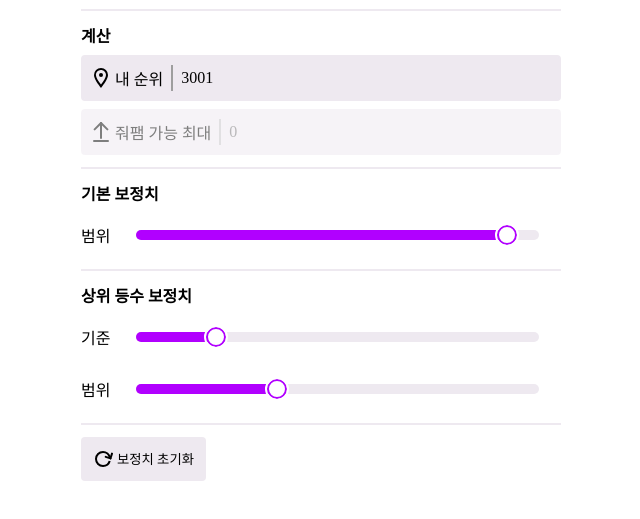
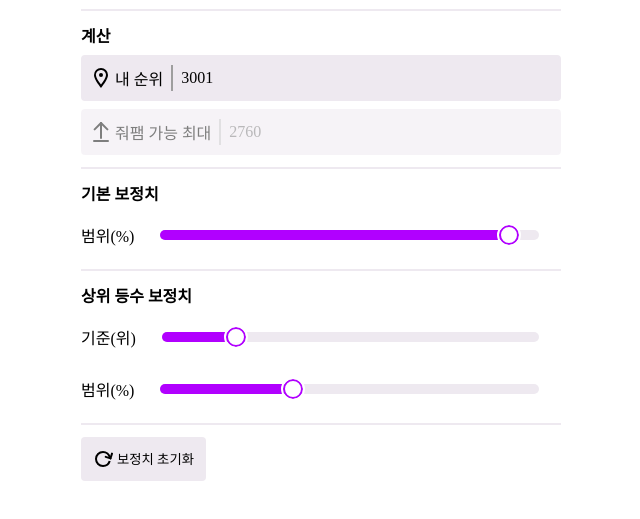
Before and after one commit to acherium/jwopaemteo, a plain HTML site: page index.html in a window 1280 px wide. Shown: the part 233-752 px from the top of the page, without its empty margins (319-959 px from the left). Drawn offline with Linux system fonts and the light colour scheme; a web font is replaced by a local one.

Commit message:
보정치 조절기 단위 표시, 시작시 doCalc 실행)

```diff
--- a/index.html
+++ b/index.html
@@ -64,7 +64,7 @@
     <div class="divline-row"></div>
     <h4>기본 보정치</h4>
     <div class="list-row wf">
-      <p lyra-tip="기본 구간에 대한 최대 도전 가능 범위를 설정합니다.">범위</p>
+      <p lyra-tip="기본 구간에 대한 최대 도전 가능 범위를 설정합니다.">범위(%)</p>
       <label class="wf f1">
         <input type="range" min="0" max="100" step="1" value="92" name="range-perc-main" id="range-perc-main">
       </label>
@@ -72,13 +72,13 @@
     <div class="divline-row"></div>
     <h4>상위 등수 보정치</h4>
     <div class="list-row wf">
-      <p lyra-tip="상위 등수 구간에 대한 최대 도전 가능 범위를 적용할 기준 등수를 설정합니다.">기준</p>
+      <p lyra-tip="상위 등수 구간에 대한 최대 도전 가능 범위를 적용할 기준 등수를 설정합니다.">기준(위)</p>
       <label class="wf f1">
         <input type="range" min="1" max="500" step="1" value="99" name="range-threshold" id="range-threshold">
       </label>
     </div>
     <div class="list-row wf">
-      <p lyra-tip="상위 등수 구간에 대한 최대 도전 가능 범위를 설정합니다.">범위</p>
+      <p lyra-tip="상위 등수 구간에 대한 최대 도전 가능 범위를 설정합니다.">범위(%)</p>
       <label class="wf f1">
         <input type="range" min="0" max="100" step="1" value="35" name="range-perc-alt" id="range-perc-alt">
       </label>
--- a/jwopaemteo.js
+++ b/jwopaemteo.js
@@ -41,4 +41,6 @@ import { $ } from "./lyra/lyra-module.js";
   percAlt.addEventListener("input", doCalc);
 
   reset.addEventListener("click", doReset);
+
+  doCalc();
 })();
```
